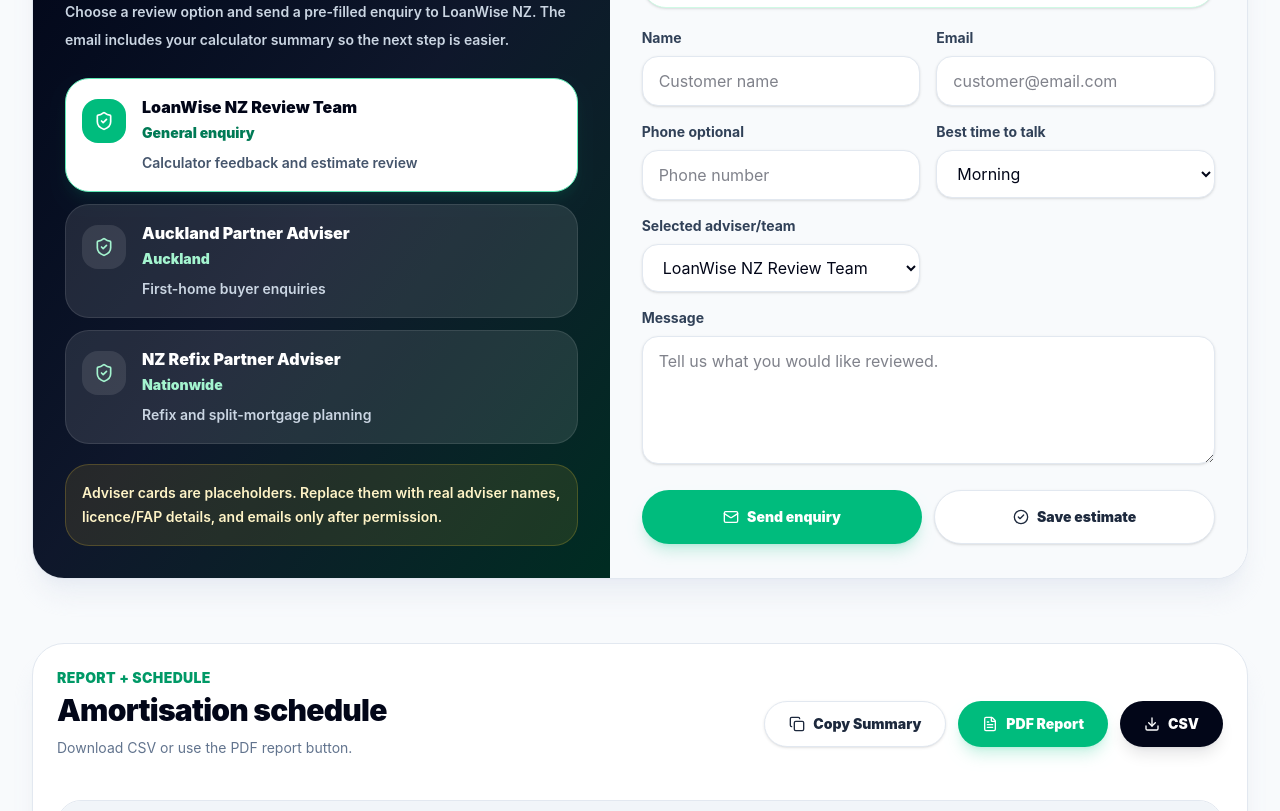
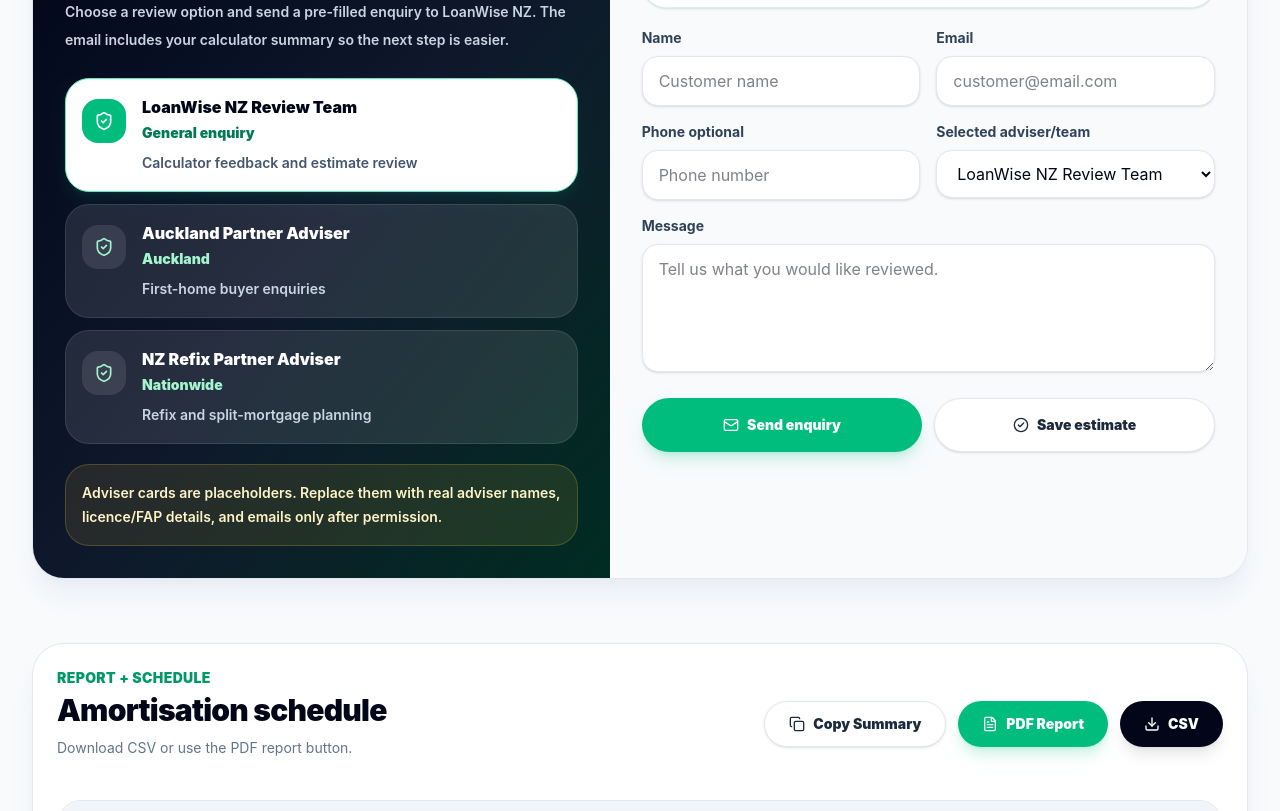
Before and after one commit to loanfreedomcalculator/loan-freedom-calculator, a React (Vite) app: page / in a window 1280 px wide. Shown: the part 3920-4731 px from the top of the page. Built offline with nearby package versions, Linux system fonts and the light colour scheme.

Commit message:
Update App.jsx

```diff
--- a/src/App.jsx
+++ b/src/App.jsx
@@ -1,4 +1,3 @@
-import emailjs from "emailjs-com";
 import React, { useMemo, useState } from "react";
 import {
   LineChart,
@@ -327,7 +326,6 @@
   const [customerEmail, setCustomerEmail] = useState("");
   const [customerPhone, setCustomerPhone] = useState("");
   const [customerMessage, setCustomerMessage] = useState("");
-  const [bestTime, setBestTime] = useState("Morning");
 
   const [splits, setSplits] = useState([
     { id: 1, percentage: 50, rate: 5.99 },
@@ -340,28 +338,6 @@
     { id: 2, label: "Bank option B", rate: 6.49 },
     { id: 3, label: "Bank option C", rate: 6.99 },
   ]);
-
-  const sendEnquiry = (e) => {
-  e.preventDefault();
-  emailjs.send(
-    "service_5n5k0ps",       // Your EmailJS service ID
-    "template_zaa009d",      // Your EmailJS template ID
-    {
-      name: customerName,
-      email: customerEmail,
-      phone: customerPhone,
-      adviser: selectedAdviser,
-      loanType: loanType,
-      firstHomeBuyer: firstHomeBuyer,
-      preferredContact: preferredContact,
-      bestTime: bestTime,
-      message: customerMessage
-    },
-    "zeOv64LK7TivyJ14I"         // Your EmailJS public key
-  )
-  .then(() => alert("Enquiry sent!"))
-  .catch((err) => alert("Failed to send enquiry: " + err.text));
-};
 
   const money = (value) => formatMoney(value, currencyCode);
 
@@ -1724,7 +1700,8 @@
             </div>
           </div>
         </section>
-<section id="adviser" className="mx-auto max-w-7xl px-4 py-8 sm:px-6 lg:px-8">
+
+        <section id="adviser" className="mx-auto max-w-7xl px-4 py-8 sm:px-6 lg:px-8">
           <div className="overflow-hidden rounded-[2rem] border border-slate-200 bg-white shadow-xl shadow-slate-200/60">
             <div className="grid gap-0 lg:grid-cols-[0.95fr_1.05fr]">
               <div className="bg-gradient-to-br from-slate-950 via-slate-900 to-emerald-950 p-6 text-white sm:p-8">
@@ -1847,13 +1824,6 @@
                       placeholder="Phone number"
                     />
                   </Field>
-                  <Field label="Best time to talk">
-  <Select value={bestTime} onChange={(e) => setBestTime(e.target.value)}>
-    <option>Morning</option>
-    <option>Afternoon</option>
-    <option>Evening</option>
-  </Select>
-</Field>
 
                   <Field label="Selected adviser/team">
                     <Select
@@ -1880,13 +1850,20 @@
                 </label>
 
                 <div className="no-print mt-5 grid gap-3 sm:grid-cols-2">
-                  <button
-                     type="button"
-                    onClick={sendEnquiry}
-                    className="inline-flex items-center justify-center gap-2 rounded-full bg-emerald-500 px-6 py-4 text-sm font-black text-white shadow-lg shadow-emerald-500/20 transition hover:bg-emerald-600">
-                     <Mail size={16} /> Send enquiry
-                      </button>
-
+                  <a
+                    href={enquiryMailto}
+                    onClick={() => {
+                      if (window.gtag) {
+                        window.gtag("event", "adviser_enquiry_click", {
+                          event_category: "lead",
+                          event_label: selectedAdviser,
+                        });
+                      }
+                    }}
+                    className="inline-flex items-center justify-center gap-2 rounded-full bg-emerald-500 px-6 py-4 text-sm font-black text-white shadow-lg shadow-emerald-500/20 transition hover:bg-emerald-600"
+                  >
+                    <Mail size={16} /> Send enquiry
+                  </a>
 
                   <button
                     type="button"
@@ -1900,8 +1877,6 @@
             </div>
           </div>
         </section>
-
-
 
         <section id="report" className="mx-auto max-w-7xl px-4 py-8 sm:px-6 lg:px-8">
           <div className="rounded-[2rem] border border-slate-200 bg-white p-6 shadow-xl shadow-slate-200/60">
```
